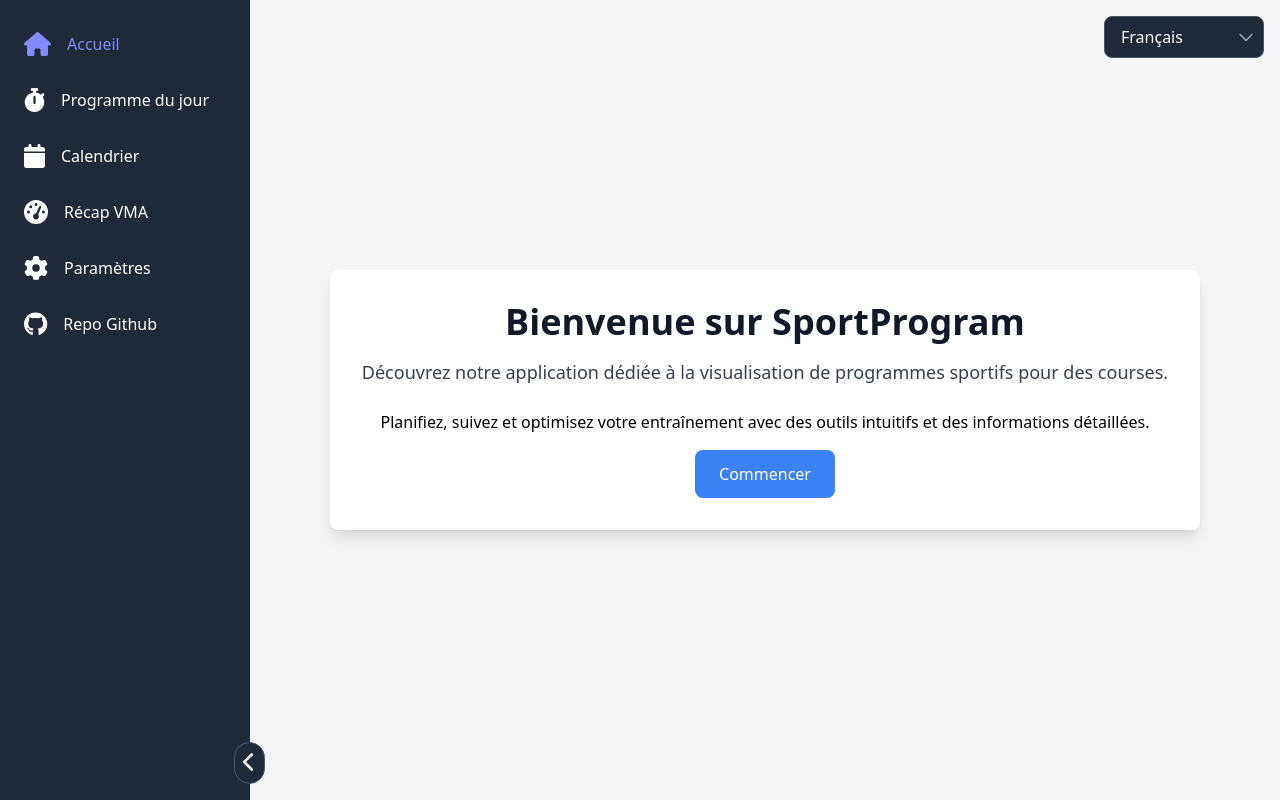
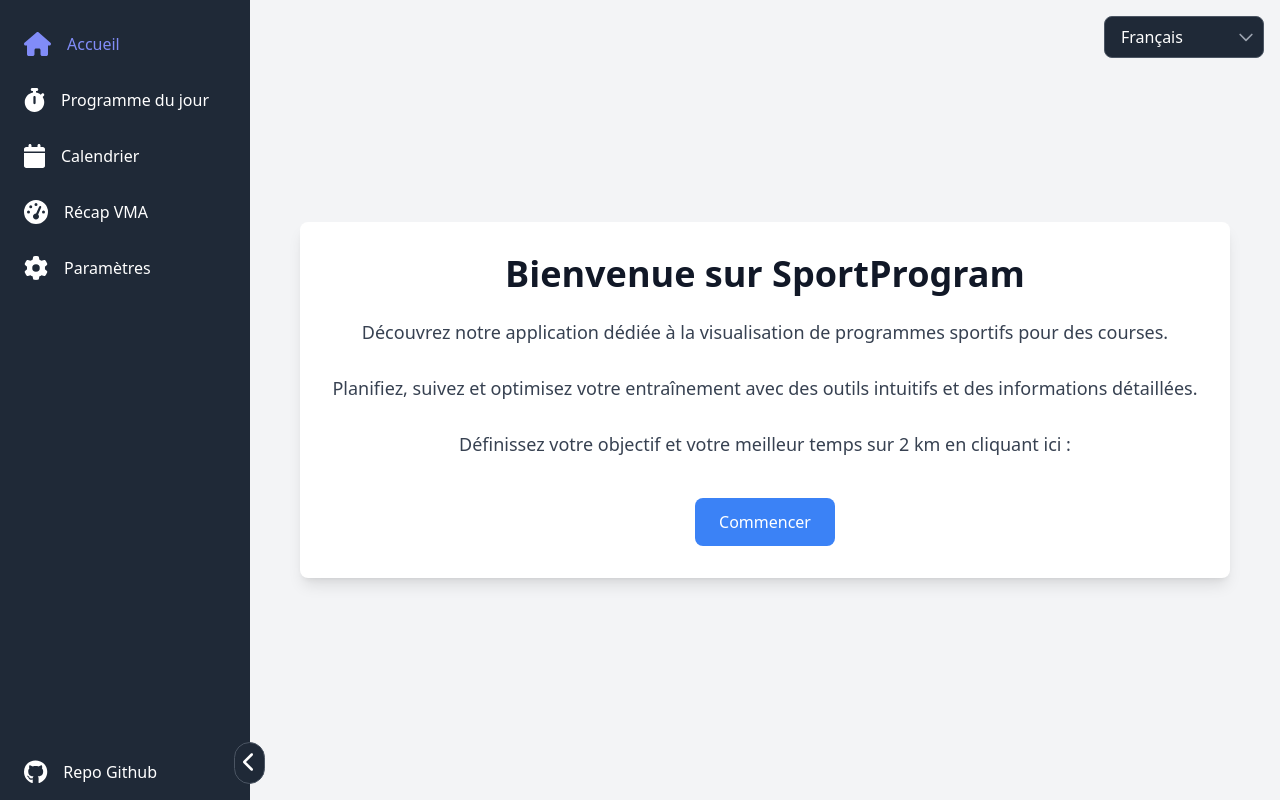
Before and after one commit to TheoLaperrouse/MarathonProgram, a Vue app: page / in a window 1280 px wide. Built offline with nearby package versions, Linux system fonts and the light colour scheme.

Commit message:
feat: add an input for marathonDate

```diff
--- a/package.json
+++ b/package.json
@@ -12,6 +12,7 @@
         "@fortawesome/free-brands-svg-icons": "^6.6.0",
         "@fortawesome/free-solid-svg-icons": "^6.6.0",
         "@fortawesome/vue-fontawesome": "^3.0.8",
+        "@vuepic/vue-datepicker": "^9.0.1",
         "@vueuse/core": "^10.11.0",
         "floating-vue": "^5.2.2",
         "sweetalert2": "^11.12.3",
--- a/src/components/PersonalRecordInput.vue
+++ b/src/components/PersonalRecordInput.vue
@@ -1,6 +1,6 @@
 <template>
     <div class="ml-3 mt-3 max-w-sm space-y-4 rounded-xl bg-gray-200 p-6 shadow-md">
-        <h2 class="text-xl font-semibold text-gray-700">{{ $t('bestTimeLabel') }}</h2>
+        <h2 class="text-xl font-semibold text-gray-700">{{ $t('bestTimeInput') }}</h2>
         <input
             v-model="bestTime"
             type="number"
--- a/src/components/SideBar.vue
+++ b/src/components/SideBar.vue
@@ -1,6 +1,11 @@
 <template>
-    <div :class="['menu min-h-screen bg-gray-800 text-white', isSidebarOpen ? 'min-w-[250px]' : 'min-w-[80px]']">
-        <ul class="fixed ml-6 mt-4">
+    <div
+        :class="[
+            'menu min-h-screen bg-gray-800 text-white flex flex-col',
+            isSidebarOpen ? 'min-w-[250px]' : 'min-w-[80px]',
+        ]"
+    >
+        <ul class="mt-4 flex-1 ml-6">
             <li class="py-4" v-for="(link, index) in menuLinks" :key="index">
                 <router-link
                     :class="{ 'text-indigo-400': $route.path === link.to }"
@@ -15,17 +20,17 @@
                     <span v-if="isSidebarOpen">{{ $t(link.text) }}</span>
                 </router-link>
             </li>
-            <li class="py-4">
+        </ul>
+        <div class="flex-shrink-0 py-4 ml-6">
             <a :href="githubLink" target="_blank" class="flex items-center">
                 <font-awesome-icon
                     :icon="faGithub"
                     v-tooltip="!isSidebarOpen ? $t('githubRepo') : ''"
                     class="mr-4 text-2xl"
                 />
-                    <span v-if="isSidebarOpen"> Repo Github </span>
+                <span v-if="isSidebarOpen">Repo Github</span>
             </a>
-            </li>
-        </ul>
+        </div>
         <button
             @click="toggleSidebar"
             :class="[
@@ -49,7 +54,6 @@ import {
     faChevronRight,
     faGear,
 } from '@fortawesome/free-solid-svg-icons';
-// import { useRouter } from 'vue-router';
 import { FontAwesomeIcon } from '@fortawesome/vue-fontawesome';
 import { useLocalStorage } from '@vueuse/core';
 
--- a/src/components/TrainingDescription.vue
+++ b/src/components/TrainingDescription.vue
@@ -1,11 +1,37 @@
 <template>
     <div>
         <div v-if="!training">{{ $t('noTraining') }}</div>
-        <div v-else></div>
+        <template v-else>
+            <div class="text-2xl mb-2">{{ $t(type) }} :</div>
+            <template v-if="['slowRun', 'mediumRun'].includes(type)">
+                <div>
+                    {{
+                        $t('slowMediumRunDescription', {
+                            time: training.time,
+                            pace: paces[type].pace,
+                            percentVMA: paces[type].percentVMA,
+                        })
+                    }}
+                </div>
+            </template>
+            <template v-else-if="type === 'thresholdRun'">
+                <div></div>
+            </template>
+            <template v-else-if="['intervalsRun', 'fastIntervalsRun'].includes(type)">
+                <div></div>
+            </template>
+        </template>
     </div>
 </template>
 <script setup>
-defineProps({
+import { usePerformance } from '@/composables/usePerformance';
+import { computed, toRefs } from 'vue';
+
+const props = defineProps({
     training: Object,
 });
+const { training } = toRefs(props);
+const { paces } = usePerformance();
+
+const type = computed(() => training.value?.type);
 </script>
--- a/src/composables/useProgram.js
+++ b/src/composables/useProgram.js
@@ -1,4 +1,19 @@
+import { useLocalStorage } from '@vueuse/core';
+import { format } from 'date-fns';
+import { fr } from 'date-fns/locale';
+import { computed } from 'vue';
+import { useI18n } from 'vue-i18n';
+
 export const useProgram = () => {
+    const marathonDate = useLocalStorage('marathonDate', null);
     const dayTraining = { type: 'mediumRun', time: '50:00' };
-    return { dayTraining };
+
+    const { locale, t } = useI18n();
+
+    const formattedMarathonDate = computed(() => {
+        return marathonDate.value
+            ? format(marathonDate.value, 'eeee dd MMMM', locale.value === 'fr' ? { locale: fr } : {})
+            : t('dateNotDefined');
+    });
+    return { dayTraining, marathonDate, formattedMarathonDate };
 };
--- a/src/i18n.js
+++ b/src/i18n.js
@@ -1,12 +1,12 @@
-import { createI18n } from 'vue-i18n';
 import en from './locales/en.json';
 import fr from './locales/fr.json';
+import { createI18n } from 'vue-i18n';
 
 const messages = {
     en,
     fr,
 };
 
-const i18n = createI18n({ legacy: false, locale: 'fr', fallbackLocale: 'fr', messages });
+const i18n = createI18n({ legacy: false, locale: 'fr', fallbackLocale: 'fr', messages, warnHtmlMessage: false });
 
 export default i18n;
--- a/src/locales/en.json
+++ b/src/locales/en.json
@@ -1,7 +1,6 @@
 {
-    "welcome": "Welcome to SportProgram",
-    "description1": "Discover our application dedicated to visualizing sports programs for running.",
-    "description2": "Plan, track, and optimize your training with intuitive tools and detailed insights.",
+    "homeWelcome": "Welcome to SportProgram",
+    "homeDescription": "Discover our application dedicated to the visualization of sports programs for running.<br/><br/>Plan, track, and optimize your training with intuitive tools and detailed information.<br/><br/>Set your goal and your best time on 2 km by clicking here:",
     "start": "Get Started",
     "endurance": "Endurance",
     "threshold": "Threshold",
@@ -13,7 +12,22 @@
     "settings": "Settings",
     "githubRepo": "Github Repo",
     "calendar": "Calendar",
-    "bestTimeLabel": "Best time on 2km",
+    "bestTimeInput": "Best time on 2km :",
     "vma": "VMA Recap",
-    "marathonTimeInput": "Pace on marathon (min/km) :"
+    "marathonTimeInput": "Time on marathon (min/km) :",
+    "informations": "Complete the information",
+    "save": "Save",
+    "saved": "Successfully saved!",
+    "settingsUpdated": "Settings updated",
+    "cancel": "Cancel",
+    "slowRun": "Slow jogging",
+    "mediumRun": "Jogging",
+    "thresholdRun": "Threshold run",
+    "intervalsRun": "Intervals",
+    "fastIntervalsRun": "Fast intervals",
+    "vmaInformations": "Information about your paces according to VMA percentage:",
+    "VO2MaxInformations": "Your VO2Max is {VO2Max} ml/kg/min",
+    "marathonDate": "Marathon date :",
+    "marathonDateInformations": "Your marathon is scheduled {formattedMarathonDate}",
+    "slowMediumRunDescription": "Run {time} minutes at a {pace} min/km pace ({percentVMA}% VMA)"
 }
--- a/src/locales/fr.json
+++ b/src/locales/fr.json
@@ -1,7 +1,6 @@
 {
-    "welcome": "Bienvenue sur SportProgram",
-    "description1": "Découvrez notre application dédiée à la visualisation de programmes sportifs pour des courses.",
-    "description2": "Planifiez, suivez et optimisez votre entraînement avec des outils intuitifs et des informations détaillées.",
+    "homeWelcome": "Bienvenue sur SportProgram",
+    "homeDescription": "Découvrez notre application dédiée à la visualisation de programmes sportifs pour des courses.<br/><br/>Planifiez, suivez et optimisez votre entraînement avec des outils intuitifs et des informations détaillées.<br/><br/>Définissez votre objectif et votre meilleur temps sur 2 km en cliquant ici :",
     "start": "Commencer",
     "endurance": "Endurance fondamentale",
     "threshold": "Seuil",
@@ -13,9 +12,9 @@
     "settings": "Paramètres",
     "githubRepo": "Repo Github",
     "calendar": "Calendrier",
-    "bestTimeLabel": "Meilleur temps sur 2 km (Ex: 7:45) :",
+    "bestTimeInput": "Meilleur temps sur 2 km (Ex: 7:45) :",
     "vma": "Récap VMA",
-    "marathonTimeLabel": "Temps cible sur le marathon (Ex: 4:00:00) :",
+    "marathonTimeInput": "Temps cible sur le marathon (Ex: 4:00:00) :",
     "informations": "Compléter les informations",
     "save": "Enregistrer",
     "saved": "Bien enregistré!",
@@ -27,5 +26,8 @@
     "intervalsRun": "Fractionné",
     "fastIntervalsRun": "Fractionné rapide",
     "vmaInformations": "Informations sur vos allures selon le pourcentage de VMA :",
-    "VO2MaxInformations": "Votre VO2Max est de {VO2Max} ml/kg/min"
+    "VO2MaxInformations": "Votre VO2Max est de {VO2Max} ml/kg/min",
+    "marathonDate": "Date de votre marathon :",
+    "marathonDateInformations": "Votre marathon est prévu le {formattedMarathonDate}",
+    "slowMediumRunDescription": "Courez {time} à une allure de {pace} min/km ({percentVMA}% VMA)"
 }
--- a/src/views/CalendarPage.vue
+++ b/src/views/CalendarPage.vue
@@ -1,3 +1,11 @@
 <template>
-    <div></div>
+    <div class="mt-4 ml-4">
+        <h1 class="mb-4 text-3xl font-bold">{{ $t('calendar') }}</h1>
+        <div class>{{ $t('marathonDateInformations', { formattedMarathonDate }) }}</div>
+    </div>
 </template>
+<script setup>
+import { useProgram } from '@/composables/useProgram';
+
+const { formattedMarathonDate } = useProgram();
+</script>
--- a/src/views/HomePage.vue
+++ b/src/views/HomePage.vue
@@ -1,13 +1,8 @@
 <template>
     <div class="flex min-h-screen items-center justify-center bg-gray-100">
         <div class="rounded-lg bg-white p-8 text-center shadow-lg">
-            <h1 class="mb-4 text-4xl font-bold text-gray-900">{{ $t('welcome') }}</h1>
-            <p class="mb-6 text-lg text-gray-700">
-                {{ $t('description1') }}
-            </p>
-            <p>
-                {{ $t('description2') }}
-            </p>
+            <h1 class="mb-6 text-4xl font-bold text-gray-900">{{ $t('homeWelcome') }}</h1>
+            <p class="mb-6 text-lg text-gray-700" v-html="$t('homeDescription')"></p>
             <button
                 @click="openModal"
                 class="mt-4 inline-block rounded-lg bg-blue-500 px-6 py-3 text-white transition hover:bg-blue-600"
@@ -28,9 +23,9 @@ const openModal = () => {
     Swal.fire({
         title: t('informations'),
         html:
-            `<label>${t('bestTimeLabel')}</label>` +
+            `<label>${t('bestTimeInput')}</label>` +
             `<input id="bestTime" class="swal2-input mb-6" value="${bestTime.value}">` +
-            `<label>${t('marathonTimeLabel')}</label>` +
+            `<label>${t('marathonTimeInput')}</label>` +
             `<input  id="marathonTime" class="swal2-input" value="${marathonTime.value}">`,
         showCancelButton: true,
         confirmButtonText: t('save'),
--- a/src/views/SettingsPage.vue
+++ b/src/views/SettingsPage.vue
@@ -2,18 +2,31 @@
     <div class="ml-4 mt-4">
         <h1 class="mb-4 text-3xl font-bold">{{ $t('settings') }}</h1>
         <div class="mb-2">
-            <label>{{ $t('marathonTimeLabel') }}</label>
+            <label>{{ $t('marathonTimeInput') }}</label>
             <input class="w-20" v-model="marathonTime" />
         </div>
+        <div class="mb-2">
+            <label>{{ $t('bestTimeInput') }}</label>
+            <input class="w-20" v-model="bestTime" />
+        </div>
         <div>
-            <label>{{ $t('bestTimeLabel') }}</label>
-            <input class="w-20" v-model="bestTime" />
+            <label>{{ $t('marathonDate') }}</label>
+            <DatePicker class="w-40" v-model="marathonDate" :enable-time-picker="false" :format="format" />
         </div>
     </div>
 </template>
 
 <script setup>
 import { usePerformance } from '@/composables/usePerformance';
+import { useProgram } from '@/composables/useProgram';
+import DatePicker from '@vuepic/vue-datepicker';
+import '@vuepic/vue-datepicker/dist/main.css';
+import { computed } from 'vue';
+import { useI18n } from 'vue-i18n';
 
+const { locale } = useI18n();
+const { marathonDate } = useProgram();
 const { marathonTime, bestTime } = usePerformance();
+
+const format = computed(() => (locale.value === 'fr' ? 'dd/MM/yyyy' : 'MM/dd/yyyy'));
 </script>
```
Also changed, not shown: 1 other file (tests, documents, lock files or other folders). Lines whose indentation alone changed are shown as unchanged.
